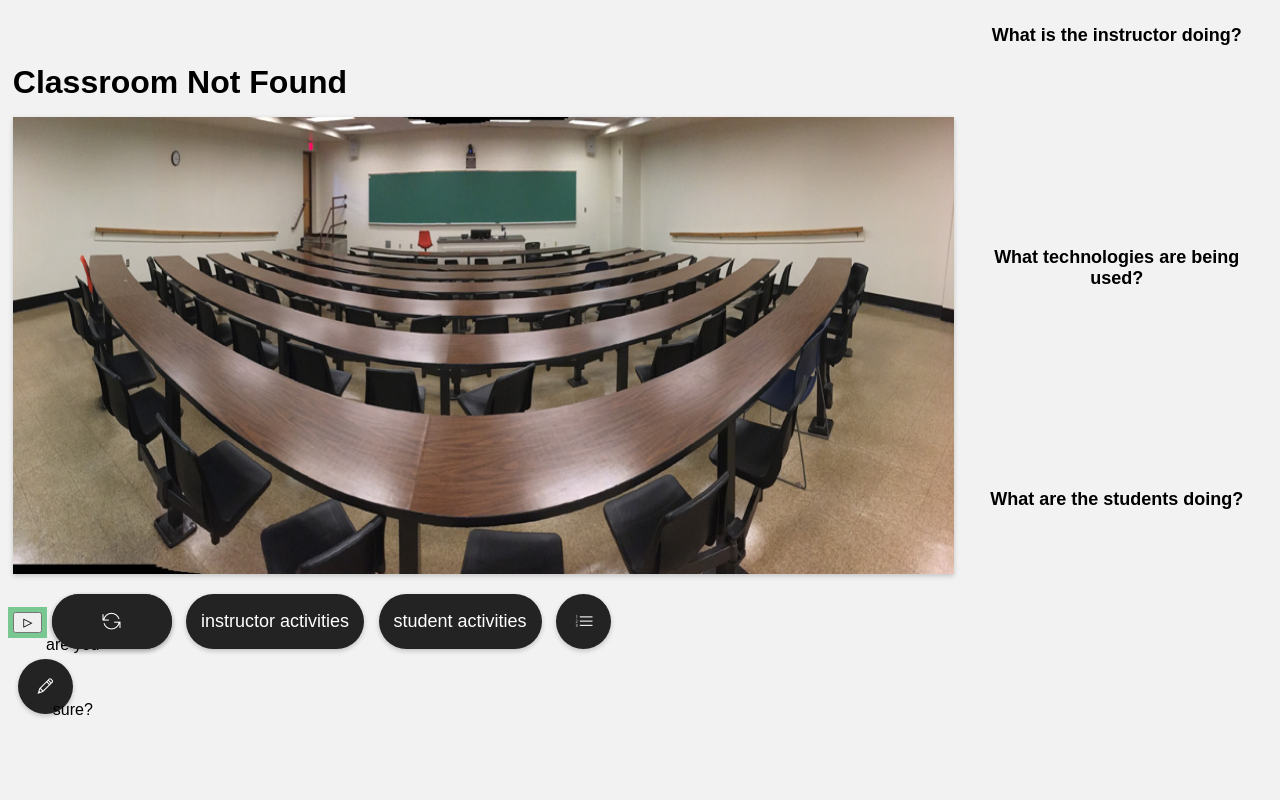
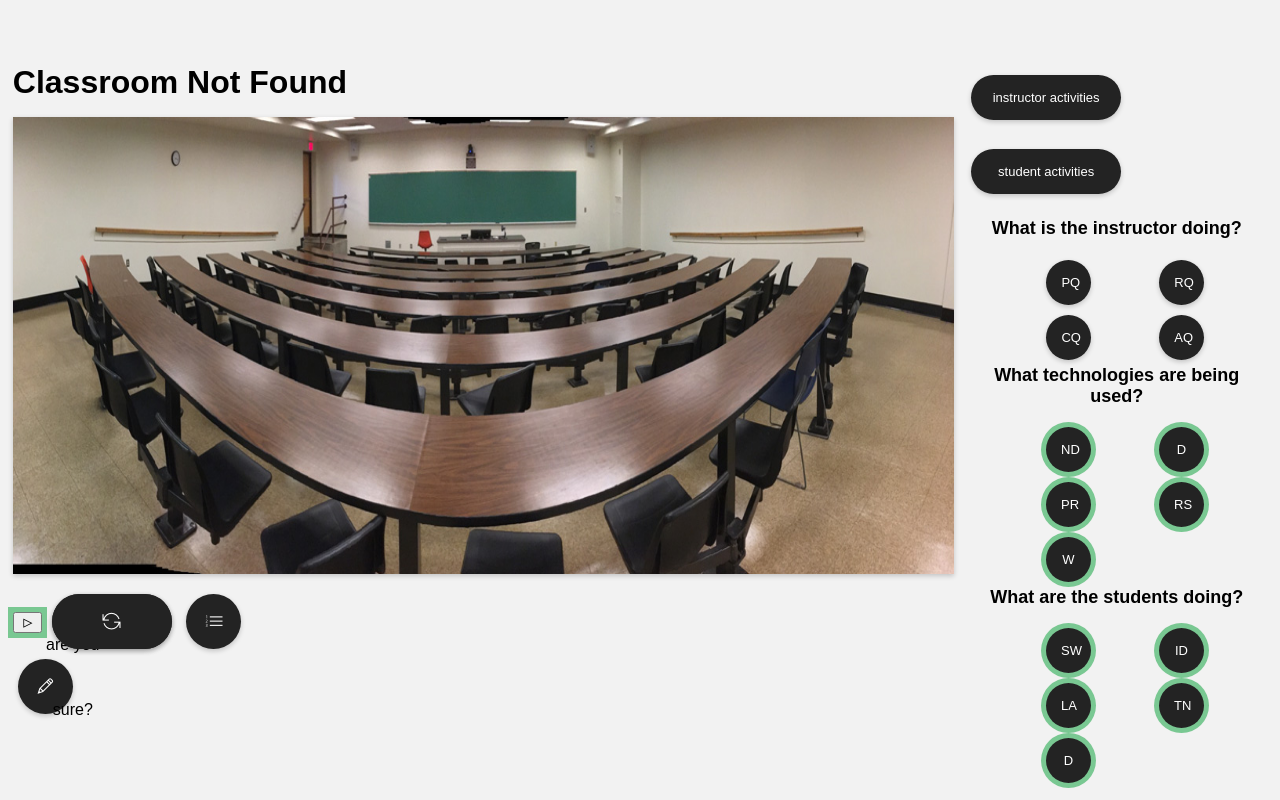
Before and after one commit to ROCA-UVA/ROCA-Web, a PHP site: page / in a window 1280 px wide. Run offline with PHP 8.4, Linux system fonts and the light colour scheme.

Commit message:
add side buttons

```diff
--- a/assets/stylesheet.css
+++ b/assets/stylesheet.css
@@ -594,3 +594,104 @@ button:focus {
 .button2:disabled {
 	background-color: gray;
 }
+
+.pulse-side-button {
+	-o-transition:.5s;
+    -ms-transition:.5s;
+    -moz-transition:.5s;
+    -webkit-transition:.5s;
+    transition:.5s;
+	width: auto;
+	padding-right: 15px;
+	padding-left: 15px;
+	font-size: small;
+	font-family: 'product sans', sans-serif;
+	color: #ffffff;
+	background-color: #232323;
+    cursor: pointer;
+    margin: 5px;
+	height: 45px;
+	width: 45px;
+    text-align:center;
+    border: none;
+    background-size: 300% 100%;
+	border-radius: 100px;
+	box-shadow: 0 0 0 0 rgba(0, 158, 50, 0.5);
+	-webkit-animation: pulse 1.8s infinite;
+  }
+
+  @-webkit-keyframes pulse {
+	0% {
+	  -moz-transform: scale(0.9);
+	  -ms-transform: scale(0.9);
+	  -webkit-transform: scale(0.9);
+	  transform: scale(0.9);
+	}
+	70% {
+	  -moz-transform: scale(1);
+	  -ms-transform: scale(1);
+	  -webkit-transform: scale(1);
+	  transform: scale(1);
+	  box-shadow: 0 0 0 5px rgba(0, 158, 50, 0.5);
+	}
+	100% {
+	  -moz-transform: scale(0.9);
+	  -ms-transform: scale(0.9);
+	  -webkit-transform: scale(0.9);
+	  transform: scale(0.9);
+	  box-shadow: 0 0 0 0 rgba(0, 158, 50, 0.5);
+	}
+  }
+
+#right_side{
+	margin-top: 15%;
+}
+
+.circular-side-button {
+	-o-transition:.5s;
+	-ms-transition:.5s;
+	-moz-transition:.5s;
+	-webkit-transition:.5s;
+	transition:.5s;
+	width: auto;
+	padding-right: 15px;
+	padding-left: 15px;
+	font-size: small;
+	font-family: 'product sans', sans-serif;
+	color: #ffffff;
+	background-color: #232323;
+	cursor: pointer;
+	margin: 5px;
+	height: 45px;
+	width: 45px;
+	text-align:center;
+	border: none;
+	background-size: 300% 100%;
+	box-shadow: 0 2px 5px 0 rgba(0, 0, 0, 0.20);
+	border-radius: 100%;
+}
+
+.side-button {
+	-o-transition:.5s;
+	-ms-transition:.5s;
+	-moz-transition:.5s;
+	-webkit-transition:.5s;
+	transition:.5s;
+	width: auto;
+	padding-right: 15px;
+	padding-left: 15px;
+	font-size: small;
+	font-family: 'product sans', sans-serif;
+	color: #ffffff;
+	background-color: #232323;
+	cursor: pointer;
+	margin: 5px;
+	height: 45px;
+	width: 150px;
+	text-align:center;
+	border: none;
+	background-size: 300% 100%;
+	box-shadow: 0 2px 5px 0 rgba(0, 0, 0, 0.20);
+	border-radius: 100px;
+	margin-bottom: 15%;
+}
--- a/index.html
+++ b/index.html
@@ -95,7 +95,7 @@
 
 					</div>
 				</div>
-				<div class="dropdown" onmouseover="reactivateDropdowns()">
+<!-- 				<div class="dropdown" onmouseover="reactivateDropdowns()">
 					<button class="button">instructor activities</button>
 					<div class="dropdown-content">
 						<a href="db.php?action=L">Lecturing</a>
@@ -112,7 +112,7 @@
 						<a href="db.php?action=DW">Invidual Work</a>
 						<a href="db.php?action=SP">Presentation</a>
 					</div>
-				</div>
+				</div> -->
 
 				<button class="circularButton" title="Feed" type="button" id="feed_button"
 					onclick="openFeed(event)"><span class="ti-list-ol" style="vertical-align: -2px"></span></button>
@@ -148,19 +148,56 @@
 		<div id="right_side">
 			<div id="interval_readings_form">
 				<div id="Pedagogical_Strategies">
+					<div class="dropdown" onmouseover="reactivateDropdowns()">
+					<button class="side-button">instructor activities</button>
+					<div class="dropdown-content">
+						<a href="db.php?action=L">Lecturing</a>
+						<a href="db.php?action=GD">Group Discussion</a>
+						<a href="db.php?action=AT">Administrative Task</a>
+						<a href="db.php?action=MM">Media</a>
+						<a href="db.php?action=ID">Idle</a>
+					</div>
+				</div>
+				<div class="dropdown" onmouseover="reactivateDropdowns()">
+					<button class="side-button">student activities</button>
+					<div class="dropdown-content">
+						<a href="db.php?action=SGW">Group Work</a>
+						<a href="db.php?action=DW">Invidual Work</a>
+						<a href="db.php?action=SP">Presentation</a>
+					</div>
+				</div>
+
 					<div id="timer" style="text-align: center;"></div>
 					<div class="subheader">What is the instructor doing?</div>
 					<div class="checkbox-grid">
+						<!-- <?php getfromcodebank(5) ?> -->
+						  	<button class="circular-side-button" title="Start" type="button" id="start_button"> PQ </button>
+						  	<button class="circular-side-button" title="Start" type="button" id="start_button"> RQ</button>
+						  	<button class="circular-side-button" title="Start" type="button" id="start_button"> CQ</button>
+						  	<button class="circular-side-button" title="Start" type="button" id="start_button"> AQ</button>
+
 					</div>
 				</div>
 				<div id="Instructional Technologies">
 					<div class="subheader">What technologies are being used?</div>
 					<div class="checkbox-grid">
+						<!-- <?php getfromcodebank(7) ?> -->
+						<button class="pulse-side-button" title="Start" type="button" id="start_button"> ND </button>
+						<button class="pulse-side-button" title="Start" type="button" id="start_button"> D </button>
+						<button class="pulse-side-button" title="Start" type="button" id="start_button"> PR </button>
+						<button class="pulse-side-button" title="Start" type="button" id="start_button"> RS </button>
+						<button class="pulse-side-button" title="Start" type="button" id="start_button"> W </button>
 					</div>
 				</div>
 				<div id="Student Engagement">
 					<div class="subheader">What are the students doing?</div>
 					<div class="checkbox-grid">
+						<?php getfromcodebank(6) ?>
+						<button class="pulse-side-button" title="Start" type="button" id="start_button"> SW </button>
+						<button class="pulse-side-button" title="Start" type="button" id="start_button"> ID </button>
+						<button class="pulse-side-button" title="Start" type="button" id="start_button"> LA </button>
+						<button class="pulse-side-button" title="Start" type="button" id="start_button"> TN </button>
+						<button class="pulse-side-button" title="Start" type="button" id="start_button"> D </button>
 					</div>
 				</div>
 			</div>
```
